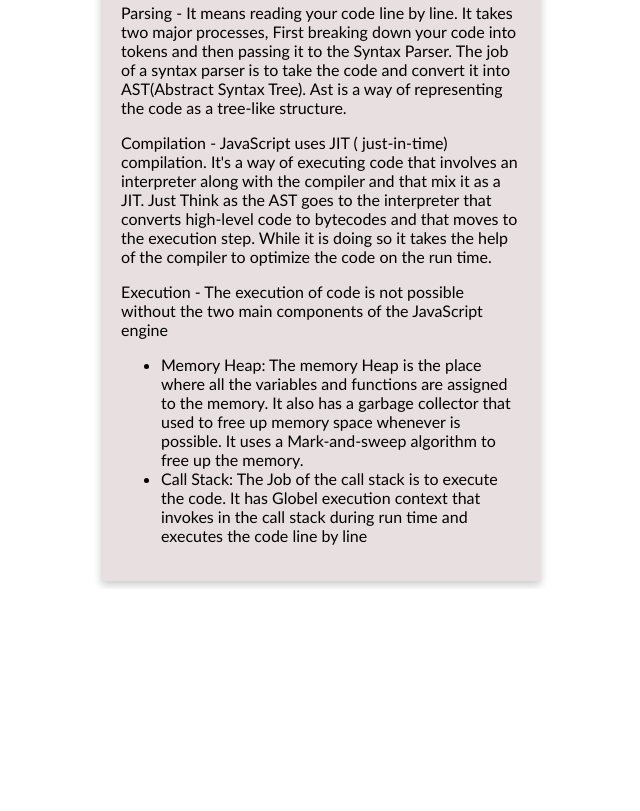
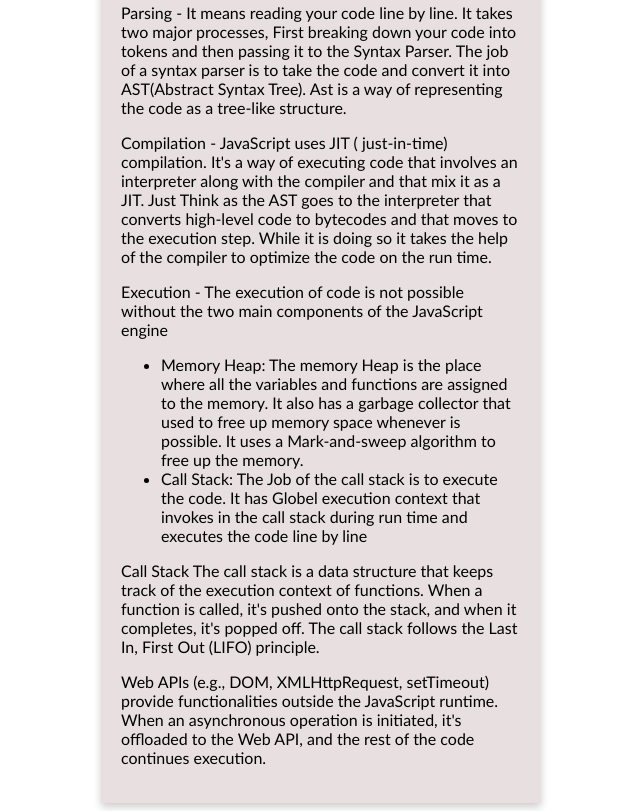
Before and after one commit to EwiJosepha/jsEventLoop, a plain HTML site: page index.html in a window 1280 px wide. Shown: the part 975-1786 px from the top of the page, without its empty margins (319-959 px from the left). Before the commit the page ends 1564 px from the top, so only its background shows below. Drawn offline with Linux system fonts and the light colour scheme.

Commit message:
adding stack

```diff
--- a/index.html
+++ b/index.html
@@ -38,6 +38,9 @@
     <li>Memory Heap: The memory Heap is the place where all the variables and functions are assigned to the memory. It also has a garbage collector that used to free up memory space whenever is possible. It uses a Mark-and-sweep algorithm to free up the memory.</li>
     <li>Call Stack:  The Job of the call stack is to execute the code. It has Globel execution context that invokes in the call stack during run time and executes the code line by line</li>
   </ul>
+  <p>Call Stack
+    The call stack is a data structure that keeps track of the execution context of functions. When a function is called, it's pushed onto the stack, and when it completes, it's popped off. The call stack follows the Last In, First Out (LIFO) principle.</p>
+    <p>Web APIs (e.g., DOM, XMLHttpRequest, setTimeout) provide functionalities outside the JavaScript runtime. When an asynchronous operation is initiated, it's offloaded to the Web API, and the rest of the code continues execution.</p>
  </div>
 </body>
 </html>
```
